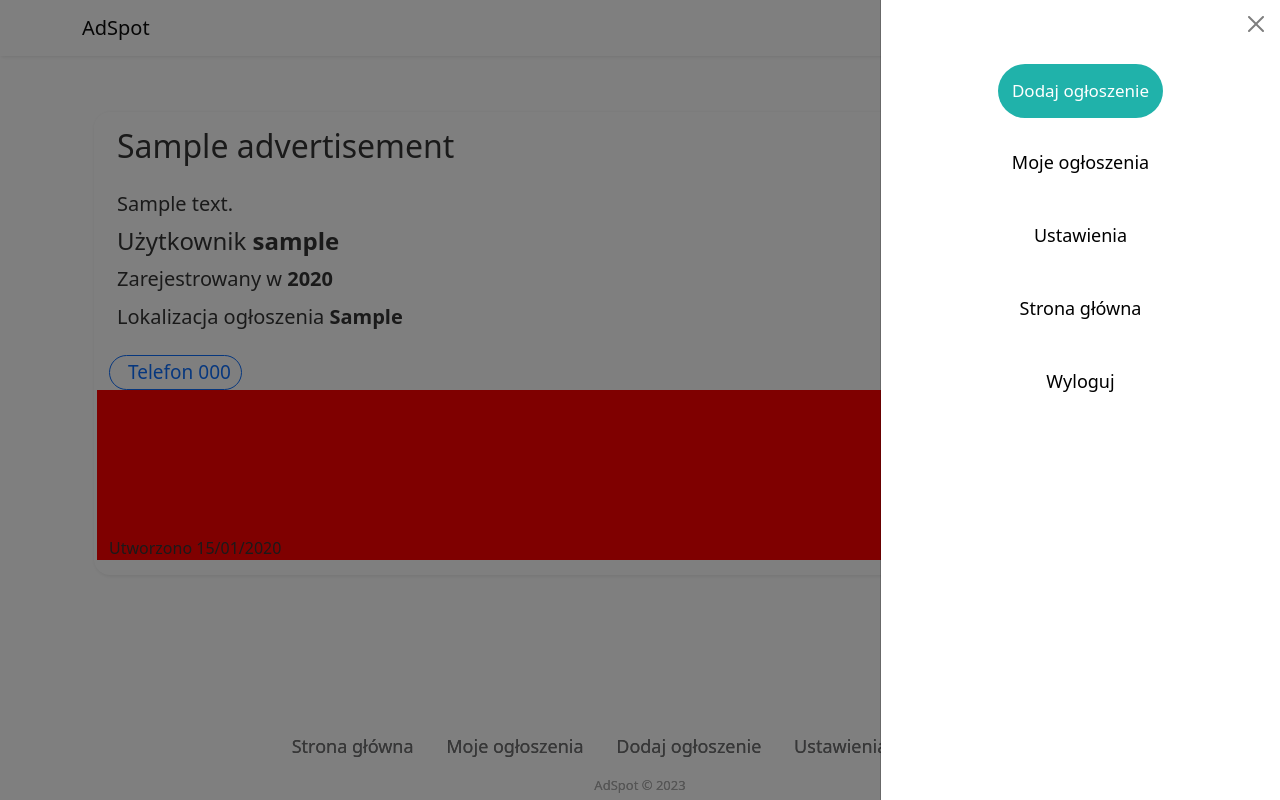
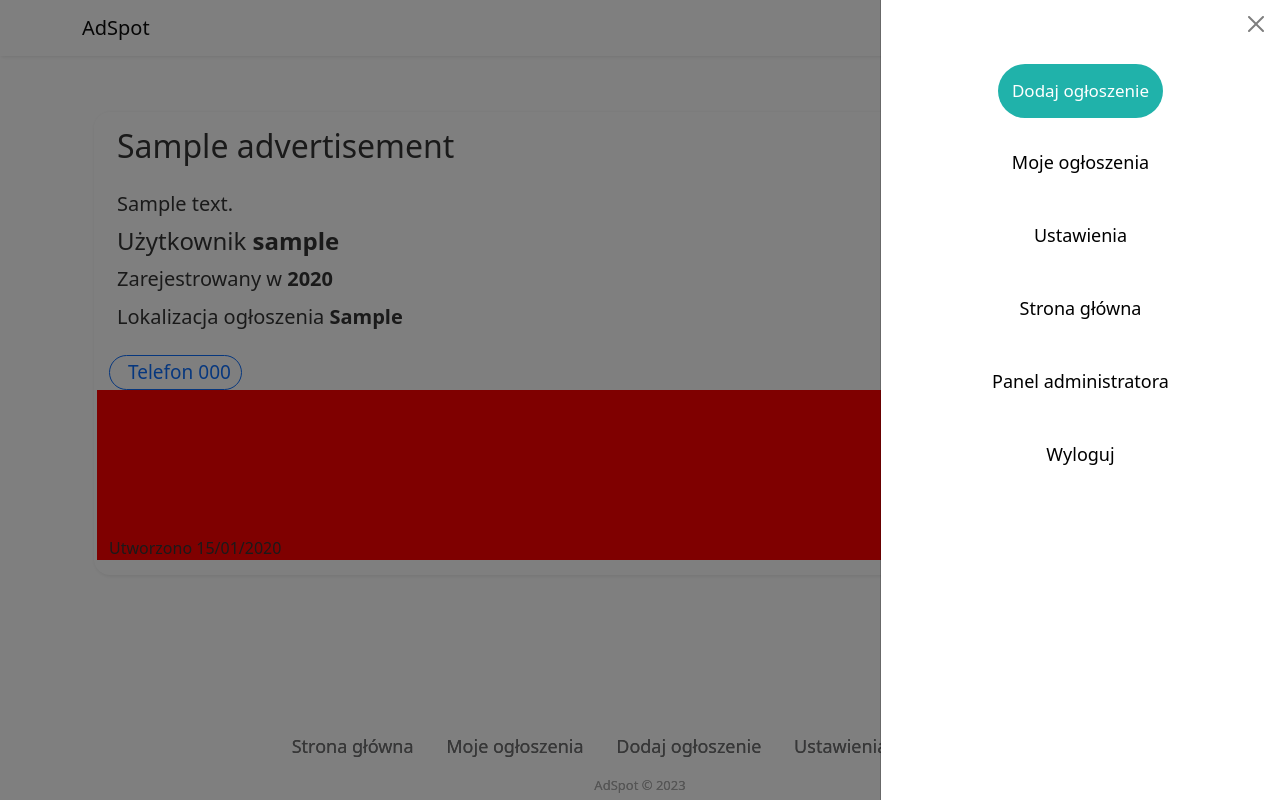
Before and after one commit to luk4sz98/AdSpot, a Django app: page /ad/1/ in a window 1280 px wide, after a click that opens the changed part. Run offline with Django 4.2, Linux system fonts and the light colour scheme; tables that the repository leaves empty hold one stand-in row (values such as "Sample post").

Commit message:
admin panel

```diff
--- a/AdSpot/templates/template.html
+++ b/AdSpot/templates/template.html
@@ -60,6 +60,13 @@
                 <a class="btn btn-primary d-block w-100" id="menuButton" href="/">Strona
                     główna</a>
             </div>
+
+            {% if user.is_superuser %}
+            <div class="mb-3">
+                <a class="btn btn-primary d-block w-100" id="menuButton" href="/admin">Panel administratora</a>
+            </div>
+            {% endif %}
+
             <div class="mb-3">
                 <a class="btn btn-primary d-block w-100" id="menuButton" href="/logout">Wyloguj</a>
             </div>
```
